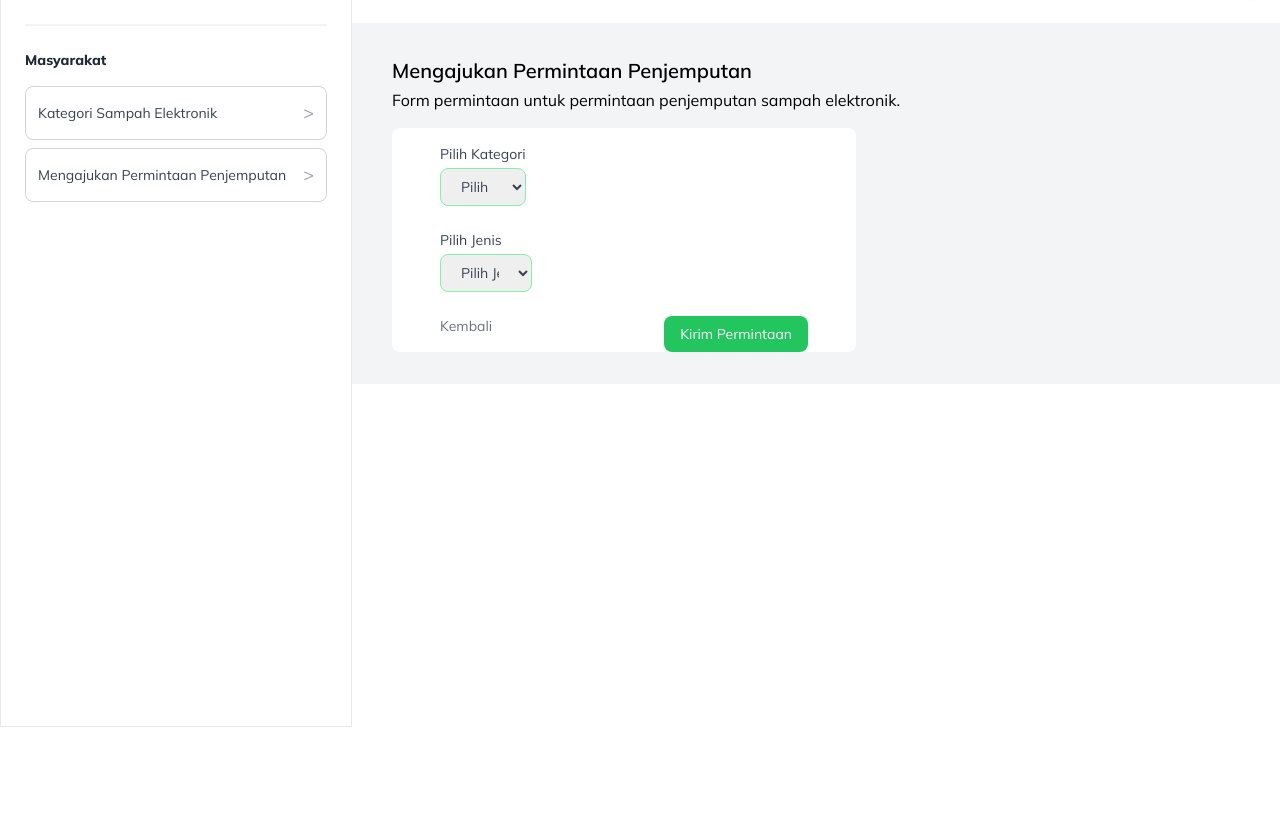
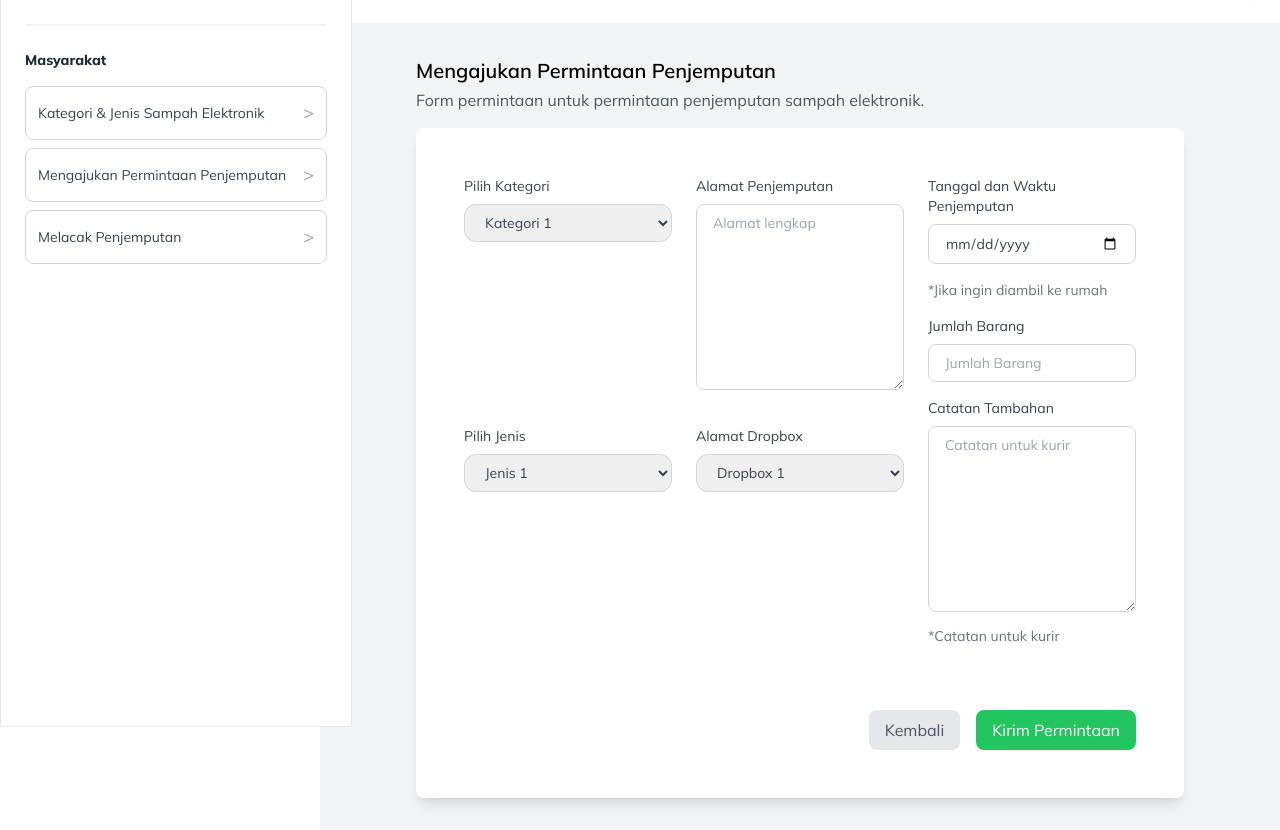
Before and after one commit to ProyekPerangkatLunak-B/e-wastepas, a Laravel app: template resources/views/masyarakat/penjemputan-sampah/permintaan-penjemputan.blade.php in a window 1280 px wide. Shown: the part 73-903 px from the top of the page. Before the commit the page ends 800 px from the top, so only its background shows below. Run offline with Laravel 12, Linux system fonts and the light colour scheme; the template is opened without the code that fills it, so the values that code supplies are empty; style sheets or scripts are compiled from the project's sources; some libraries are stand-ins or nearby versions.

Commit message:
Recycleme-frontend: Mengerjakan Prototype 2 dan Base dari Prototype Modul 1 Sub Modul 2

```diff
--- /dev/null
+++ b/resources/views/components/select.blade.php
@@ -0,0 +1,6 @@
+<div class="mb-4">
+    <label for="{{ $id }}" class="block mb-2 text-sm font-medium text-gray-700">{{ $label }}</label>
+    <select id="{{ $id }}" name="{{ $name }}" class="w-full px-4 py-2 text-sm text-gray-700 border border-gray-300 rounded-xl focus:outline-none focus:border-green-500 focus:ring-2 focus:ring-green-200">
+        {{ $slot }}
+    </select>
+</div>
--- /dev/null
+++ b/resources/views/components/textarea.blade.php
@@ -0,0 +1,6 @@
+<div class="mb-2">
+    <label for="{{ $id }}" class="block mb-2 text-sm font-medium text-gray-700">{{ $label }}</label>
+    <textarea id="{{ $id }}" name="{{ $name }}" placeholder="{{ $placeholder }}"
+        class="w-full px-4 pt-2 pb-24 text-sm text-gray-700 border border-gray-300 rounded-lg focus:outline-none focus:border-green-500 focus:ring-2 focus:ring-green-200"
+        rows="4">{{ $slot }}</textarea>
+</div>
--- a/resources/views/masyarakat/penjemputan-sampah/kategori.blade.php
+++ b/resources/views/masyarakat/penjemputan-sampah/kategori.blade.php
@@ -1,4 +1,4 @@
-@extends('main')
+@extends('layouts.main')
 
 @section('content')
     <div class="container max-w-full px-4 mx-auto bg-gray-100">
--- a/resources/views/masyarakat/penjemputan-sampah/permintaan-penjemputan.blade.php
+++ b/resources/views/masyarakat/penjemputan-sampah/permintaan-penjemputan.blade.php
@@ -1,55 +1,59 @@
-@extends('main')
+@extends('layouts.main')
 
 @section('content')
-    <div class="container max-w-full px-4 mx-auto bg-gray-100">
-        <div class="py-8">
-            <h2 class="text-xl font-semibold leading-relaxed ml-14">Mengajukan Permintaan Penjemputan</h2>
-            <div class="flex items-center justify-between">
-                <h4 class="text-base font-normal ml-14">Form permintaan untuk permintaan penjemputan sampah elektronik.</h4>
+    <div class="container max-w-full px-16 py-8 mx-auto bg-gray-100">
+        <div class="mb-18 ms-8">
+        <h2 class="text-xl font-semibold leading-relaxed">Mengajukan Permintaan Penjemputan</h2>
+            <p class="text-base font-normal text-gray-600">Form permintaan untuk permintaan penjemputan sampah elektronik.</p>
         </div>
-
-            {{-- Form Section --}}
-            <div class="container grid w-1/2 grid-cols-1 gap-6 px-12 mt-4 bg-white rounded-lg lg:grid-cols-2 ms-14">
-                <form action="#" method="POST" class="col-span-2">
+        <div class="p-12 mx-8 mt-4 bg-white rounded-lg shadow-lg">
+            <form action="#" method="POST">
                 @csrf
-                    {{-- Pilih Kategori --}}
-                    <div class="col-span-1 mt-4 mb-6 me-6">
-                        <label for="kategori" class="block text-sm font-medium text-gray-700">Pilih Kategori</label>
-                        <div class="relative mt-1">
-                            <select id="kategori" name="kategori"
-                                class="block w-1/4 px-4 py-2 text-sm text-gray-700 border border-green-300 rounded-lg focus:outline-none focus:border-green-500 focus:ring-2 focus:ring-green-200">
-                                <option>Pilih Kategori</option>
+                <div class="grid grid-cols-1 gap-6 lg:grid-cols-3">
+                    <!-- Kolom Pilih Kategori dan Pilih Jenis -->
+                    <div class="col-span-1">
+                        <x-select id="kategori" name="kategori" label="Pilih Kategori">
                             <option>Kategori 1</option>
                             <option>Kategori 2</option>
                             <option>Kategori 3</option>
-                            </select>
+                        </x-select>
+                        <div class="mt-[184px]">
+                            <x-select id="jenis" name="jenis" label="Pilih Jenis" class="mt-4">
+                                <option>Jenis 1</option>
+                                <option>Jenis 2</option>
+                                <option>Jenis 3</option>
+                            </x-select>
                         </div>
                     </div>
 
-                    {{-- Pilih Jenis --}}
-                    <div class="col-span-1 mb-6">
-                        <label for="jenis" class="block text-sm font-medium text-gray-700">Pilih Jenis</label>
-                        <div class="relative mt-1">
-                            <select id="jenis" name="jenis"
-                                class="block w-1/4 px-4 py-2 text-sm text-gray-700 border border-green-300 rounded-lg focus:outline-none focus:border-green-500 focus:ring-2 focus:ring-green-200">
-                                <option>Pilih Jenis</option>
-                                <option>Jenis 1</option>
-                                <option>Jenis 2</option>
-                                <option>Jenis 3</option>
-                            </select>
+                    <!-- Kolom Alamat Penjemputan dan Alamat Dropbox -->
+                    <div class="col-span-1">
+                        <x-textarea id="alamat_penjemputan" name="alamat_penjemputan" label="Alamat Penjemputan" placeholder="Alamat lengkap"/>
+                        <div class="mt-[30px]">
+                            <x-select id="alamat_dropbox" name="alamat_dropbox" label="Alamat Dropbox" class="mt-4">
+                                <option>Dropbox 1</option>
+                                <option>Dropbox 2</option>
+                                <option>Dropbox 3</option>
+                            </x-select>
                         </div>
                     </div>
 
-                    {{-- Tambahkan field lain jika diperlukan di sini --}}
+                    <!-- Kolom Tanggal/Waktu, Jumlah Barang, dan Catatan -->
+                    <div class="col-span-1">
+                        <x-input type="date" id="tanggal_waktu" name="tanggal_waktu" label="Tanggal dan Waktu Penjemputan" placeholder="Tanggal/Waktu" class="mt-1" />
+                        <p class="mb-4 text-sm text-gray-500">*Jika ingin diambil ke rumah</p>
+                        <x-input type="number" id="jumlah_barang" name="jumlah_barang" label="Jumlah Barang" placeholder="Jumlah Barang" />
+                        <x-textarea id="catatan" name="catatan" label="Catatan Tambahan" placeholder="Catatan untuk kurir" class="mt-4" />
+                        <p class="text-sm text-gray-500">*Catatan untuk kurir</p>
+                    </div>
+                </div>
 
-                    {{-- Tombol Submit --}}
-                    <div class="flex justify-between col-span-2">
-                        <a href="#" class="text-sm text-gray-500">Kembali</a>
-                        <button type="submit"
-                            class="px-4 py-2 text-sm text-white bg-green-500 rounded-lg hover:bg-green-400">Kirim Permintaan</button>
+                <!-- Tombol -->
+                <div class="flex justify-end mt-16 space-x-4">
+                    <a href="#" class="px-4 py-2 text-gray-600 bg-gray-200 rounded-lg hover:bg-gray-300">Kembali</a>
+                    <button type="submit" class="px-4 py-2 text-white bg-green-500 rounded-lg hover:bg-green-400">Kirim Permintaan</button>
                 </div>
             </form>
         </div>
     </div>
-    </div>
 @endsection
--- a/resources/views/mitra-kurir/penjemputan-sampah/kategori.blade.php
+++ b/resources/views/mitra-kurir/penjemputan-sampah/kategori.blade.php
@@ -1,4 +1,4 @@
-@extends('main-mitrakurir')
+@extends('layouts.main-mitrakurir')
 
 @section('content')
     <div class="container max-w-full px-4 mx-auto bg-gray-100">
--- a/resources/views/partials/sidebar.blade.php
+++ b/resources/views/partials/sidebar.blade.php
@@ -2,22 +2,30 @@
     <div class="p-6">
         <div class="flex items-center mb-6">
             <img src="#" alt="Logo" class="w-12 h-12">
-            <h1 class="ml-4 text-2xl font-bold text-green-500">E-WastePas</h1>
+            <a href="{{ route('masyarakat.penjemputan.index') }}">
+                <h1 class="ml-4 text-2xl font-bold text-green-500">E-WastePas</h1>
+            </a>
         </div>
         <hr class="mb-6 border-t-2 border-gray-100">
         <nav class="">
             <h2 class="mb-4 text-sm font-bold text-gray-800">Masyarakat</h2>
             <ul class="space-y-2">
                 <li>
-                    <a href="{{ route('penjemputan.kategori') }}" class="flex items-center justify-between p-3 text-sm font-medium text-gray-700 border {{ Request::is('penjemputan-sampah/kategori') ? 'bg-gray-100 border-green-400 text-green-600' : 'border-gray-300 hover:bg-gray-200' }} rounded-lg">
-                        Kategori Sampah Elektronik
-                        <span class="text-lg {{ Request::is('penjemputan-sampah/kategori') ? 'text-green-600' : 'text-gray-400' }}">&gt;</span>
+                    <a href="{{ route('masyarakat.penjemputan.kategori') }}" class="flex items-center justify-between p-3 text-sm font-medium text-gray-700 border {{ Request::is('masyarakat/penjemputan-sampah/kategori') ? 'bg-gray-100 border-green-400 text-green-600' : 'border-gray-300 hover:bg-gray-200' }} rounded-lg">
+                        Kategori & Jenis Sampah Elektronik
+                        <span class="text-lg {{ Request::is('masyarakt/penjemputan-sampah/kategori') ? 'text-green-600' : 'text-gray-400' }}">&gt;</span>
                     </a>
                 </li>
                 <li>
-                    <a href="{{ route('penjemputan.permintaan') }}" class="flex items-center justify-between p-3 text-sm text-gray-700 border {{ Request::is('penjemputan-sampah/permintaan-penjemputan') ? 'bg-gray-100 border-green-400 text-green-600' : 'border-gray-300 hover:bg-gray-200' }} rounded-lg">
+                    <a href="{{ route('masyarakat.penjemputan.permintaan') }}" class="flex items-center justify-between p-3 text-sm text-gray-700 border {{ Request::is('masyarakat/penjemputan-sampah/permintaan-penjemputan') ? 'bg-gray-100 border-green-400 text-green-600' : 'border-gray-300 hover:bg-gray-200' }} rounded-lg">
                         Mengajukan Permintaan Penjemputan
-                        <span class="text-lg {{ Request::is('penjemputan-sampah/permintaan-penjemputan') ? 'text-green-600' : 'text-gray-400' }}">&gt;</span>
+                        <span class="text-lg {{ Request::is('masyarakat/penjemputan-sampah/permintaan-penjemputan') ? 'text-green-600' : 'text-gray-400' }}">&gt;</span>
+                    </a>
+                </li>
+                <li>
+                    <a href="{{ route('masyarakat.penjemputan.melacak') }}" class="flex items-center justify-between p-3 text-sm text-gray-700 border {{ Request::is('masyarakat/penjemputan-sampah/melacak-penjemputan') ? 'bg-gray-100 border-green-400 text-green-600' : 'border-gray-300 hover:bg-gray-200' }} rounded-lg">
+                        Melacak Penjemputan
+                        <span class="text-lg {{ Request::is('masyarakat/penjemputan-sampah/melacak-penjemputan') ? 'text-green-600' : 'text-gray-400' }}">&gt;</span>
                     </a>
                 </li>
             </ul>
--- a/routes/web.php
+++ b/routes/web.php
@@ -11,18 +11,22 @@ Route::get('/', function () {
 // Route Modul Manajemen, registrasi dan dashboard
 
 // Route Modul Masyarakat, registrasi dan penjemputan-sampah
-Route::get('/penjemputan-sampah', function () {
+Route::get('masyarakat/penjemputan-sampah', function () {
     return view('masyarakat.penjemputan-sampah.index');
-})->name('penjemputan.index');
+})->name('masyarakat.penjemputan.index');
 
-Route::get('/penjemputan-sampah/kategori', function () {
+Route::get('masyarakat/penjemputan-sampah/kategori', function () {
     return view('masyarakat.penjemputan-sampah.kategori');
-})->name('penjemputan.kategori');
+})->name('masyarakat.penjemputan.kategori');
 
 
-Route::get('/penjemputan-sampah/permintaan-penjemputan', function () {
+Route::get('masyarakat/penjemputan-sampah/permintaan-penjemputan', function () {
     return view('masyarakat.penjemputan-sampah.permintaan-penjemputan');
-})->name('penjemputan.permintaan');
+})->name('masyarakat.penjemputan.permintaan');
+
+Route::get('masyarakat/penjemputan-sampah/melacak-penjemputan', function () {
+    return view('masyarakat.penjemputan-sampah.melacak-penjemputan');
+})->name('masyarakat.penjemputan.melacak');
 
 
 // Route Modul Mitra-kurir, registrasi dan penjemputan-sampah
```
Also changed, not shown: resources/views/masyarakat/penjemputan-sampah/index.blade.php (+8 -3 lines), resources/views/masyarakat/penjemputan-sampah/melacak-penjemputan.blade.php (added, +19 -0 lines), resources/views/layouts/index.blade.php (deleted), resources/views/layouts/main-mitrakurir.blade.php (renamed from resources/views/main-mitrakurir.blade.php), resources/views/layouts/main.blade.php (renamed from resources/views/main.blade.php). Lines whose indentation alone changed are shown as unchanged.
